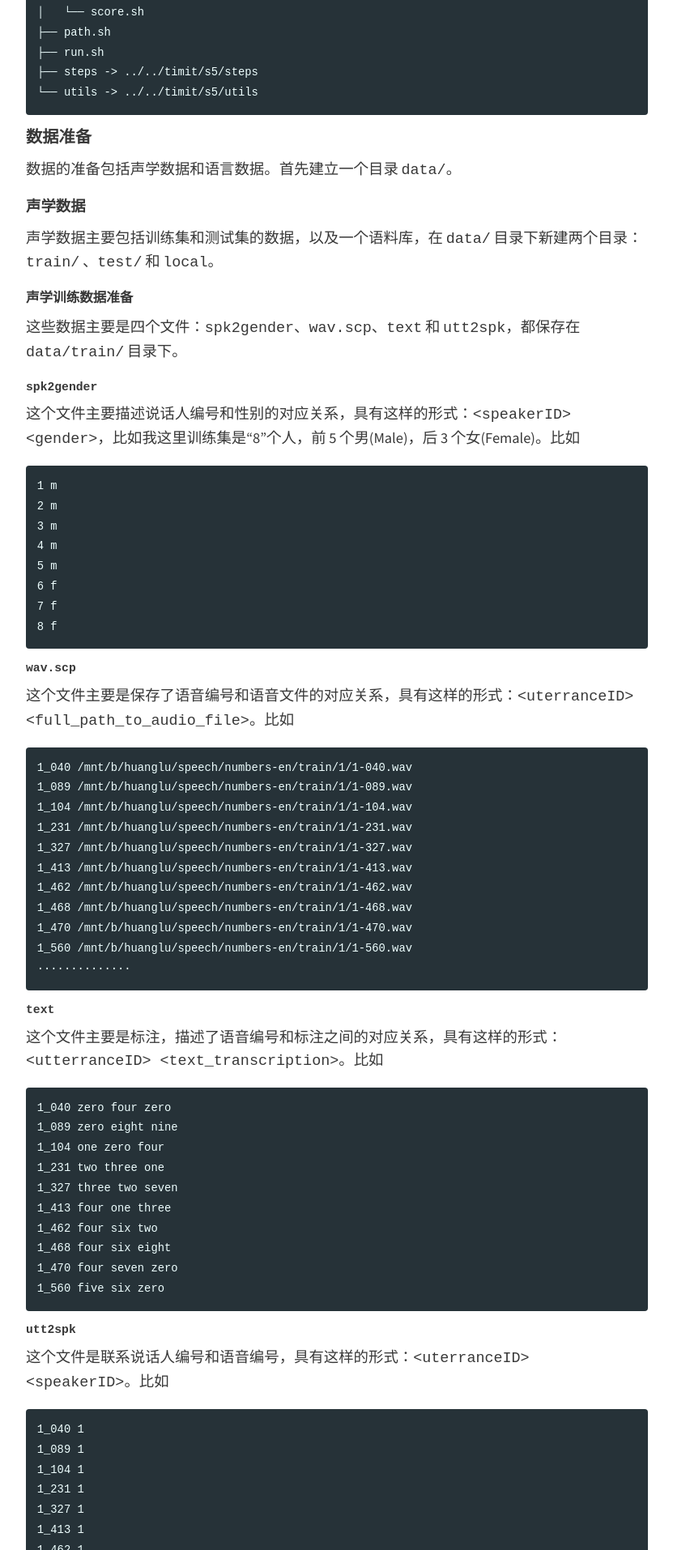
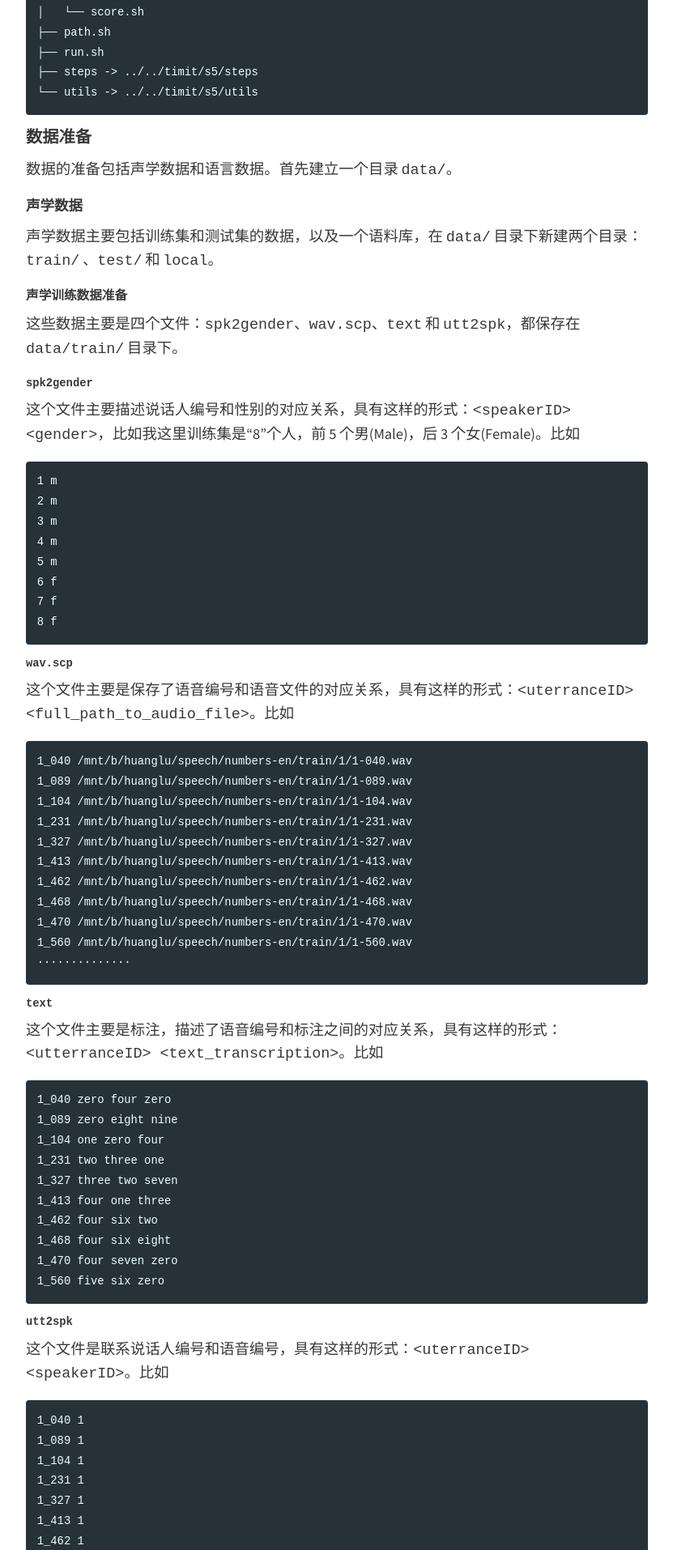
Before and after one commit to hlthu/hlthu.github.io, a Jekyll site: the page built from _posts/2017-02-22-kaldi-numbers-asr.md, in a window 1280 px wide. Shown: the part 2462-4376 px from the top of the page at 81% size, without its empty margins (224-1055 px from the left). Built offline with Jekyll 4.4.1, drawn with Linux system fonts in a browser that asks for light colours; comment, search, counter and statistics services are not loaded.

Commit message:
font size

```diff
--- a/_sass/base/_global.scss
+++ b/_sass/base/_global.scss
@@ -52,15 +52,15 @@
 }
 
 h2 {
-    font-size: 1.0em;
+    font-size: 0.95em;
 }
 
 h3 {
-    font-size: 0.9em;
+    font-size: 0.85em;
 }
 
 h4 {
-    font-size: 0.8em;
+    font-size: 0.75em;
 }
 
 blockquote {
@@ -176,16 +176,16 @@
         font-size: 1.1em;
     }
     h2 {
-        font-size: 1.0em;
+        font-size: 0.95em;
     }
     h3 {
-        font-size: 0.9em;
+        font-size: 0.85em;
     }
     h4 {
-        font-size: 0.8em;
+        font-size: 0.75em;
     }
     p,
     li {
-        font-size: 0.75em;
+        font-size: 0.7em;
     }
 }
```
